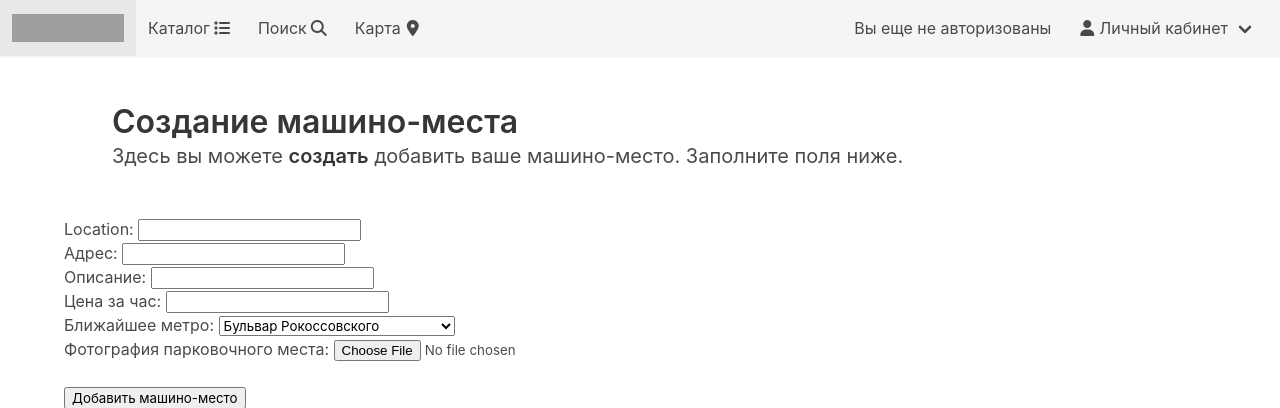
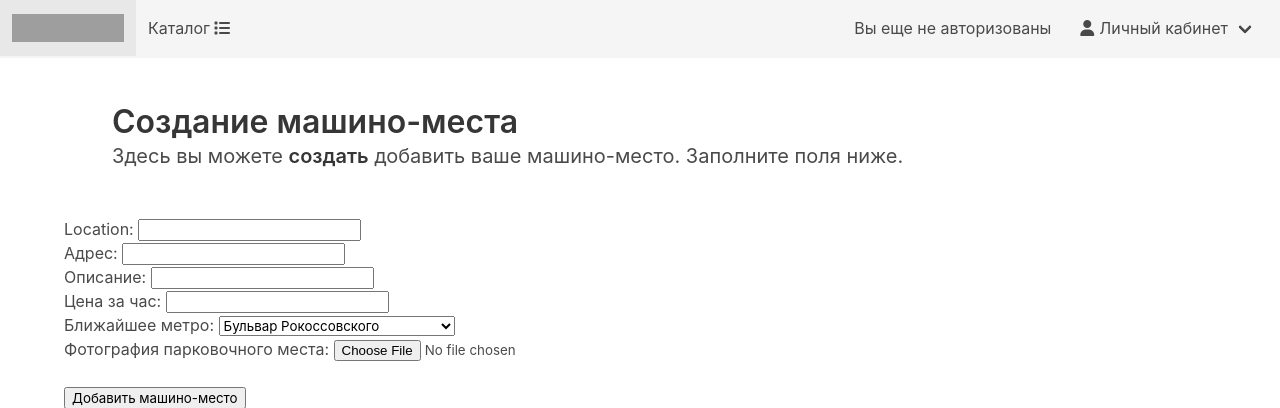
Before and after one commit to XanderMoroz/ShareAndPark, a Django app: page /create in a window 1280 px wide. Shown: the top 408 px of the page. Run offline with Django 4.2, Linux system fonts and the light colour scheme; some libraries are stand-ins or nearby versions; grey boxes are pictures that could not be loaded.

Commit message:
[feat] кнопки поиска и карты удалены

```diff
--- a/ShareAndPark/templates/index.html
+++ b/ShareAndPark/templates/index.html
@@ -77,18 +77,6 @@
                     <span> Каталог </span>
                     <span class="icon">
                     <i class="fa-solid fa-list"></i>
-                    </span>
-                </a>
-                <a class="navbar-item" href="{% url 'search_list' %}">
-                    <span> Поиск </span>
-                    <span class="icon">
-                    <i class="fa-solid fa-magnifying-glass"></i>
-                    </span>
-                </a>
-                <a class="navbar-item" href="{% url 'map' %}">
-                    <span> Карта </span>
-                    <span class="icon">
-                    <i class="fa-solid fa-location-dot"></i>
                     </span>
                 </a>
             </div>
```
